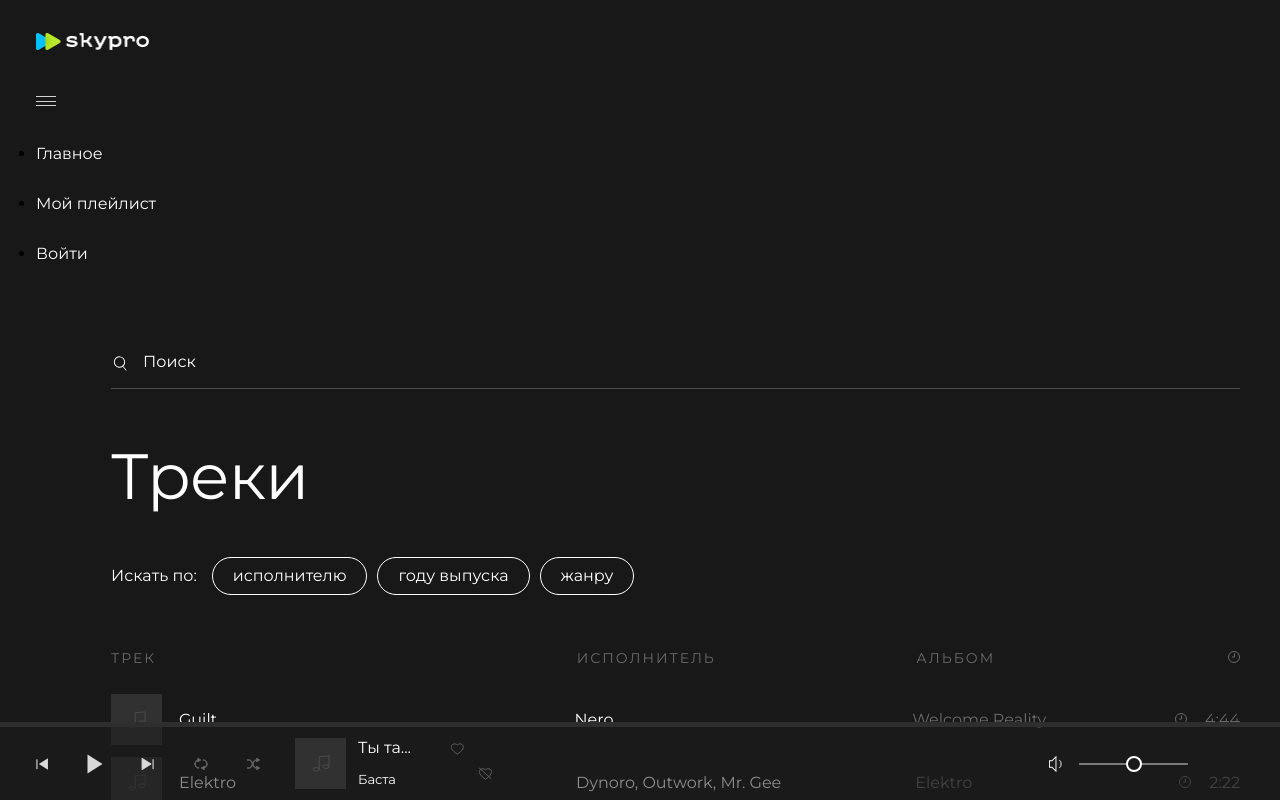
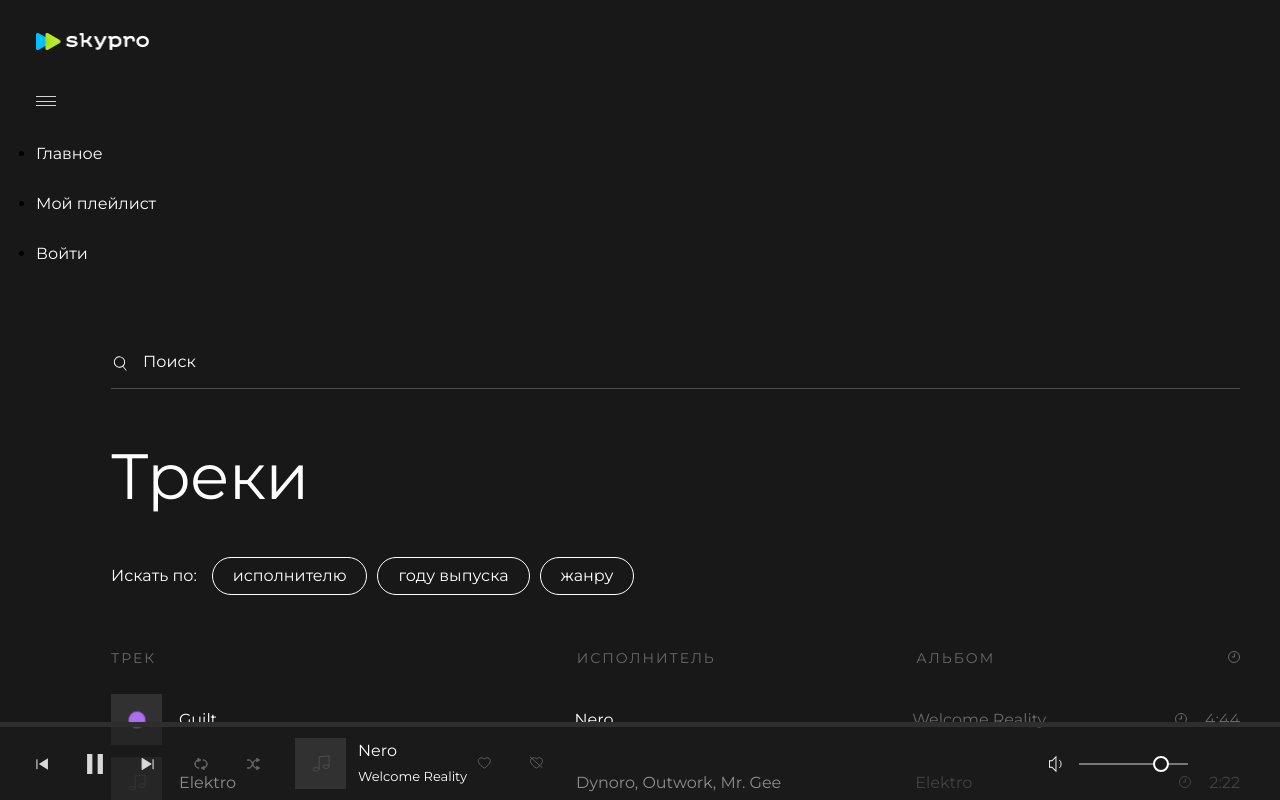
Before and after one commit to 97baluumed/skypro-music, a Next.js app: page / in a window 1280 px wide. Both pictures are taken after a click on the link "Guilt". Built offline with nearby package versions, Linux system fonts and the light colour scheme.

Commit message:
Функционал проигрывания

```diff
--- a/src/app/components/Bar/Bar.tsx
+++ b/src/app/components/Bar/Bar.tsx
@@ -1,10 +1,39 @@
+'use client';
+
 import styles from './bar.module.css';
 import Link from 'next/link';
 import classnames from 'classnames';
+import { useAppSelector, useAppDispatch } from '@/app/store/store';
+import { useRef, useEffect } from 'react';
+import { togglePlay } from '@/app/store/features/trackSlice';
 
 export default function Bar() {
+    const dispatch = useAppDispatch();
+    const audioRef = useRef<HTMLAudioElement | null>(null);
+
+    const currentTrack = useAppSelector((state) => state.tracks.currentTrack);
+    const isPlay = useAppSelector((state) => state.tracks.isPlay);
+
+    useEffect(() => {
+        if (!currentTrack || !audioRef.current) return;
+
+        if (isPlay) {
+            audioRef.current.play().catch((err) => console.warn('Autoplay failed:', err));
+        } else {
+            audioRef.current.pause();
+        }
+    }, [isPlay, currentTrack]);
+
+    const handleTogglePlay = () => {
+        dispatch(togglePlay());
+    };
+
+    if (!currentTrack) return null;
+
     return (
         <div className={styles.bar}>
+            <audio ref={audioRef} src={currentTrack.track_file} />
+
             <div className={styles.bar__content}>
                 <div className={styles.bar__playerProgress}></div>
                 <div className={styles.bar__playerBlock}>
@@ -15,21 +44,34 @@ export default function Bar() {
                                     <use xlinkHref="/img/icon/sprite.svg#icon-prev"></use>
                                 </svg>
                             </div>
-                            <div className={classnames(styles.player__btnPlay, styles.btn)}>
+
+                            <div
+                                className={classnames(styles.player__btnPlay, styles.btn)}
+                                onClick={handleTogglePlay}
+                            >
                                 <svg className={styles.player__btnPlaySvg}>
-                                    <use xlinkHref="/img/icon/sprite.svg#icon-play"></use>
+                                    <use
+                                        xlinkHref={
+                                            isPlay
+                                                ? '/img/icon/sprite.svg#icon-pause'
+                                                : '/img/icon/sprite.svg#icon-play'
+                                        }
+                                    ></use>
                                 </svg>
                             </div>
+
                             <div className={styles.player__btnNext}>
                                 <svg className={styles.player__btnNextSvg}>
                                     <use xlinkHref="/img/icon/sprite.svg#icon-next"></use>
                                 </svg>
                             </div>
+
                             <div className={classnames(styles.player__btnRepeat, styles.btnIcon)}>
                                 <svg className={styles.player__btnRepeatSvg}>
                                     <use xlinkHref="/img/icon/sprite.svg#icon-repeat"></use>
                                 </svg>
                             </div>
+
                             <div className={classnames(styles.player__btnShuffle, styles.btnIcon)}>
                                 <svg className={styles.player__btnShuffleSvg}>
                                     <use xlinkHref="/img/icon/sprite.svg#icon-shuffle"></use>
@@ -45,19 +87,19 @@ export default function Bar() {
                                     </svg>
                                 </div>
                                 <div className={styles.trackPlay__author}>
-                                    <Link className={styles.trackPlay__authorLink} href="">
-                                        Ты та...
+                                    <Link className={styles.trackPlay__authorLink} href="#">
+                                        {currentTrack.author}
                                     </Link>
                                 </div>
                                 <div className={styles.trackPlay__album}>
-                                    <Link className={styles.trackPlay__albumLink} href="">
-                                        Баста
+                                    <Link className={styles.trackPlay__albumLink} href="#">
+                                        {currentTrack.album}
                                     </Link>
                                 </div>
                             </div>
 
-                            <div className={styles.trackPlay__dislike}>
-                                <div className={classnames(styles.player__btnShuffle, styles.btnIcon)}>
+                            <div className={styles.trackPlay__likeDis}>
+                                <div className={classnames(styles.trackPlay__like, styles.btnIcon)}>
                                     <svg className={styles.trackPlay__likeSvg}>
                                         <use xlinkHref="/img/icon/sprite.svg#icon-like"></use>
                                     </svg>
@@ -70,6 +112,7 @@ export default function Bar() {
                             </div>
                         </div>
                     </div>
+
                     <div className={styles.bar__volumeBlock}>
                         <div className={styles.volume__content}>
                             <div className={styles.volume__image}>
@@ -82,6 +125,9 @@ export default function Bar() {
                                     className={classnames(styles.volume__progressLine, styles.btn)}
                                     type="range"
                                     name="range"
+                                    min="0"
+                                    max="100"
+                                    defaultValue="80"
                                 />
                             </div>
                         </div>
@@ -89,5 +135,5 @@ export default function Bar() {
                 </div>
             </div>
         </div>
-    )
+    );
 }
--- a/src/app/components/Bar/bar.module.css
+++ b/src/app/components/Bar/bar.module.css
@@ -80,6 +80,7 @@
 
 .player__btnPrev {
   margin-right: 23px;
+  cursor: pointer;
 }
 
 .player__btnPrevSvg {
@@ -89,6 +90,7 @@
 
 .player__btnPlay {
   margin-right: 23px;
+  cursor: pointer;
 }
 
 .player__btnPlaySvg {
@@ -100,6 +102,7 @@
 .player__btnNext {
   margin-right: 28px;
   fill: #a53939;
+  cursor: pointer;
 }
 
 .player__btnNextSvg {
@@ -111,6 +114,7 @@
 
 .player__btnRepeat {
   margin-right: 24px;
+  cursor: pointer;
 }
 
 .player__btnRepeatSvg {
@@ -127,6 +131,7 @@
   -webkit-box-align: center;
   -ms-flex-align: center;
   align-items: center;
+  cursor: pointer;
 }
 
 .player__btnShuffleSvg {
@@ -214,6 +219,7 @@
   font-size: 13px;
   line-height: 24px;
   color: #ffffff;
+  white-space: nowrap;
 }
 
 .trackPlay__likeDis {
@@ -240,10 +246,12 @@
   height: 12px;
   fill: transparent;
   stroke: #696969;
+  cursor: pointer;
 }
 
 .trackPlay__dislike {
   margin-left: 28.5px;
+  cursor: pointer;
 }
 
 .trackPlay__dislikeSvg {
@@ -273,12 +281,14 @@
   width: 13px;
   height: 18px;
   margin-right: 17px;
+  cursor: pointer;
 }
 
 .volume__svg {
   width: 13px;
   height: 18px;
   fill: transparent;
+
 }
 
 .volume__progress {
--- a/src/app/components/Track/Track.tsx
+++ b/src/app/components/Track/Track.tsx
@@ -6,6 +6,7 @@ import { TrackType } from '@/app/sharedTypes/types';
 import { useAppDispatch } from '@/app/store/store';
 import { formatTime } from '@/app/utils/helpers';
 import { setCurrentTrack } from '@/app/store/features/trackSlice';
+import { useAppSelector } from '@/app/store/store';
 
 type TrackProps = {
     track: TrackType;
@@ -13,25 +14,39 @@ type TrackProps = {
 
 export default function Track({ track }: TrackProps) {
     const dispatch = useAppDispatch();
+    const currentTrack = useAppSelector((state) => state.tracks.currentTrack);
+    const isPlaying = useAppSelector((state) => state.tracks.isPlay);
+
+    const isActive = currentTrack?._id === track._id;
+    const isCurrentAndPlaying = isActive && isPlaying;
 
     const onClickTrack = () => {
         dispatch(setCurrentTrack(track));
     };
 
-    // Извлекаем подзаголовок: (feat. ...) или (Remix)
     const subtitleMatch = track.name.match(/\s*\(.+?\)/);
     const mainName = subtitleMatch ? track.name.replace(subtitleMatch[0], '') : track.name;
     const subtitle = subtitleMatch ? subtitleMatch[0] : '';
 
     return (
-        <div className={styles.playlist__item} onClick={onClickTrack}>
+        <div
+            className={`${styles.playlist__item} ${isActive ? styles['playlist__item--active'] : ''
+                } ${isCurrentAndPlaying ? styles['playlist__item--playing'] : ''}`}
+            onClick={onClickTrack}
+        >
             <div className={styles.playlist__track}>
                 <div className={styles.track__title}>
                     <div className={styles.track__titleImage}>
-                        <svg className={styles.track__titleSvg}>
-                            <use xlinkHref="/img/icon/sprite.svg#icon-note"></use>
-                        </svg>
+                        {/* Тернарный оператор: если активен — точка, иначе — нота */}
+                        {isActive ? (
+                            <div className={styles.track__dot}></div>
+                        ) : (
+                            <svg className={styles.track__titleSvg}>
+                                <use xlinkHref="/img/icon/sprite.svg#icon-note"></use>
+                            </svg>
+                        )}
                     </div>
+
                     <div className="track__title-text">
                         <Link className={styles.track__titleLink} href="#">
                             {mainName}
--- a/src/app/components/Track/track.module.css
+++ b/src/app/components/Track/track.module.css
@@ -122,3 +122,51 @@
   text-align: right;
   color: #696969;
 }
+
+.track__dot {
+    position: absolute;
+    top: 18px;
+    left: 18px;
+    width: 16px;
+    height: 16px;
+    background: #b672ff;
+    border-radius: 8px;
+    opacity: 0;
+    transition: opacity 0.2s ease;
+    pointer-events: none;
+}
+
+.playlist__item--active .track__dot {
+    opacity: 1;
+}
+
+@keyframes pulse {
+    0% {
+        transform: scale(1);
+        opacity: 1;
+    }
+    50% {
+        transform: scale(1.4);
+        opacity: 0.6;
+    }
+    100% {
+        transform: scale(1);
+        opacity: 1;
+    }
+}
+
+.playlist__item--playing .track__dot {
+    animation: pulse 1.5s infinite ease-in-out;
+}
+
+.track__titleImage {
+    position: relative;
+    width: 51px;
+    height: 51px;
+    padding: 16px;
+    background: #313131;
+    display: flex;
+    align-items: center;
+    justify-content: center;
+    margin-right: 17px;
+}
--- a/src/app/store/features/trackSlice.ts
+++ b/src/app/store/features/trackSlice.ts
@@ -3,10 +3,12 @@ import { createSlice, PayloadAction } from '@reduxjs/toolkit';
 
 type initialStateType = {
     currentTrack: TrackType | null;
+    isPlay: boolean,
 };
 
 const initialState: initialStateType = {
     currentTrack: null,
+    isPlay: false,
 };
 
 const trackSlice = createSlice({
@@ -15,9 +17,19 @@ const trackSlice = createSlice({
     reducers: {
         setCurrentTrack: (state, action: PayloadAction<TrackType>) => {
             state.currentTrack = action.payload;
+            state.isPlay = true;
+        },
+        play: (state, action: PayloadAction<boolean>) => {
+            state.isPlay = action.payload;
+        },
+        pause: (state) => {
+            state.isPlay = false;
+        },
+        togglePlay: (state) => {
+            state.isPlay = !state.isPlay;
         },
     },
 });
 
-export const { setCurrentTrack } = trackSlice.actions;
+export const { setCurrentTrack, play, pause, togglePlay } = trackSlice.actions;
 export const trackSliceReducer = trackSlice.reducer;
```
